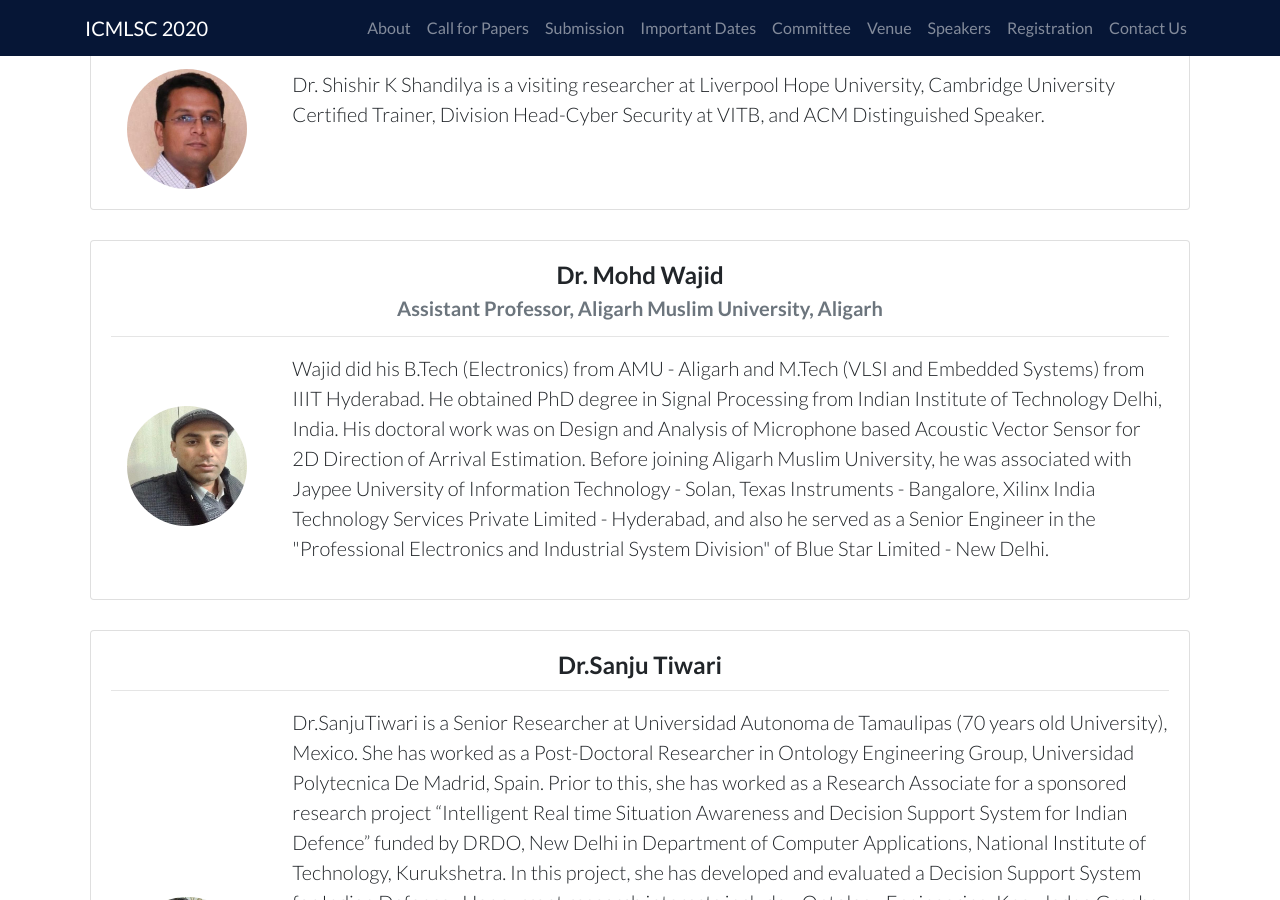
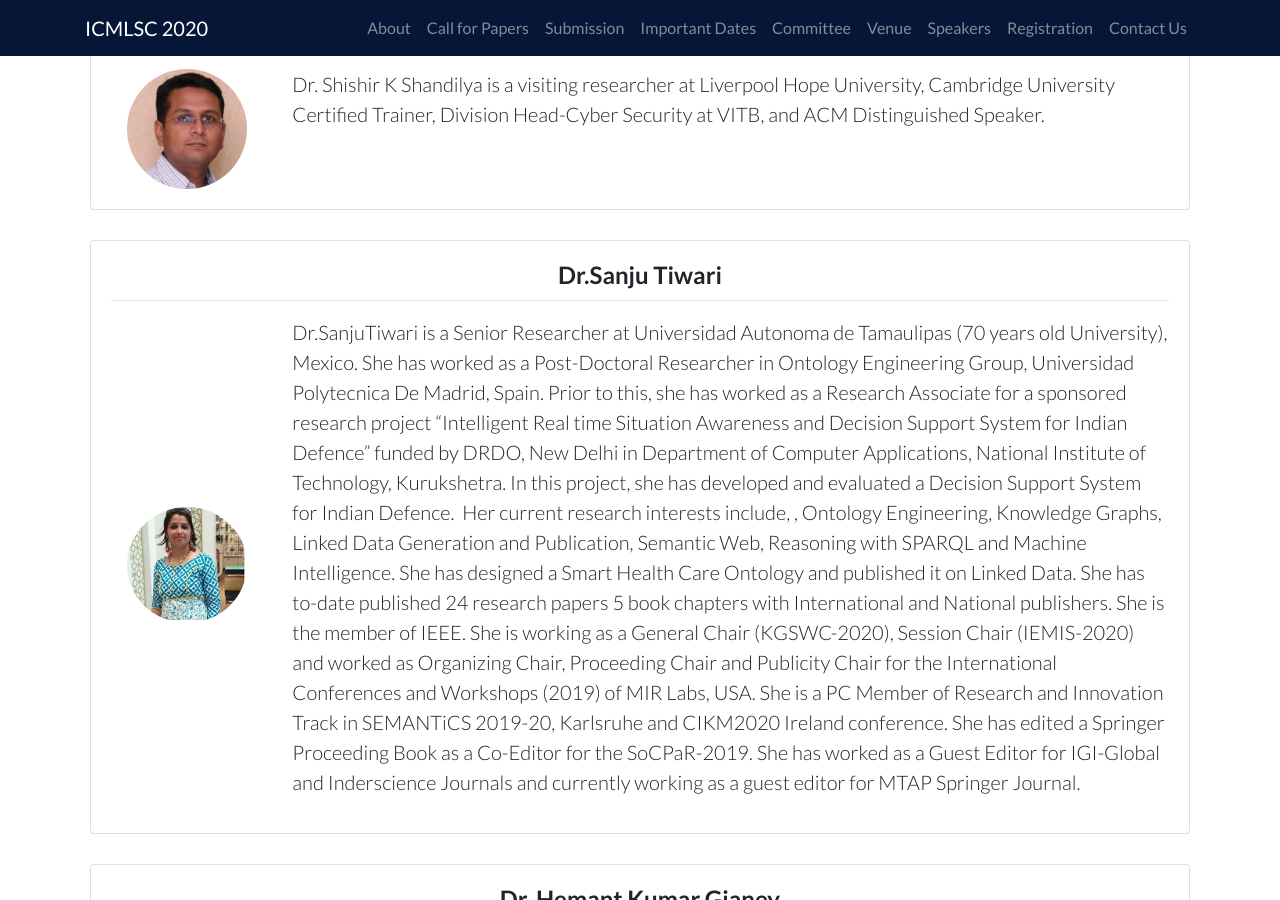
Before and after one commit to ieeevardhaman/icmlsc-website, a Jekyll site: the page built from pages/speakers.html, in a window 1280 px wide and 900 px high, scrolled down 2960 px. Built offline with Jekyll 4.4.1, drawn with Linux system fonts in a browser that asks for light colours.

Commit message:
Update speakers.yml

```diff
--- a/_data/speakers.yml
+++ b/_data/speakers.yml
@@ -72,20 +72,6 @@
     ACM Distinguished Speaker.
 
 
-- name: Dr. Mohd Wajid
-  designation: Assistant Professor, Aligarh Muslim University, Aligarh
-  image: wajid.jpg
-  text: >-
-    Wajid did his B.Tech (Electronics) from AMU - Aligarh and M.Tech (VLSI and Embedded Systems) from
-    IIIT Hyderabad. He obtained PhD degree in Signal Processing from Indian Institute of Technology Delhi, India.
-    His doctoral work was on Design and Analysis of Microphone based Acoustic Vector Sensor for 2D Direction of
-    Arrival Estimation. Before joining Aligarh Muslim University, he was associated with Jaypee University of
-    Information Technology - Solan, Texas Instruments - Bangalore, Xilinx India Technology Services Private
-    Limited - Hyderabad, and also he served as a Senior Engineer in the "Professional Electronics and Industrial
-    System Division" of Blue Star Limited - New Delhi.
-
-
-
 
 - name: Dr.Sanju Tiwari
   designation:
```
